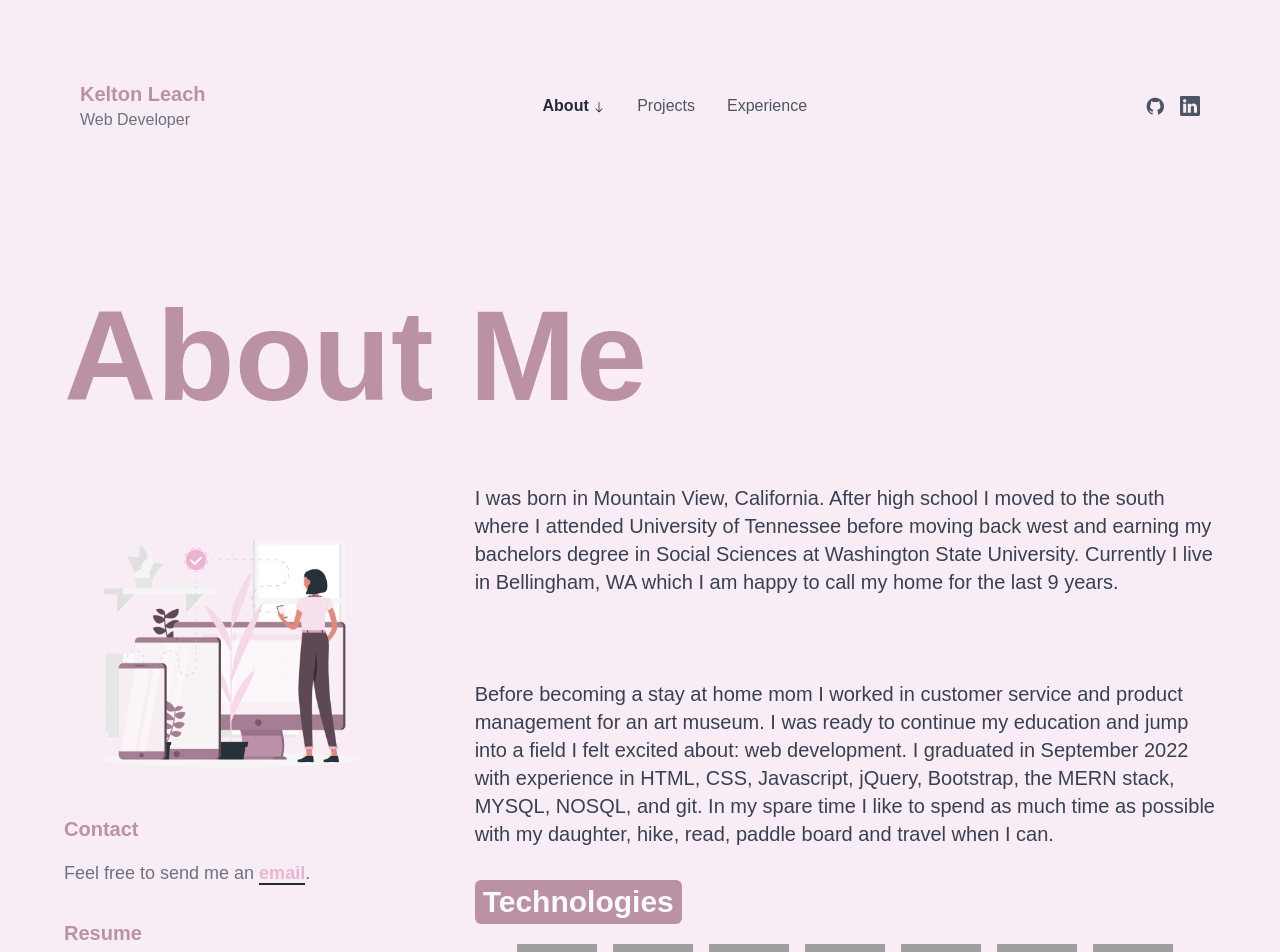
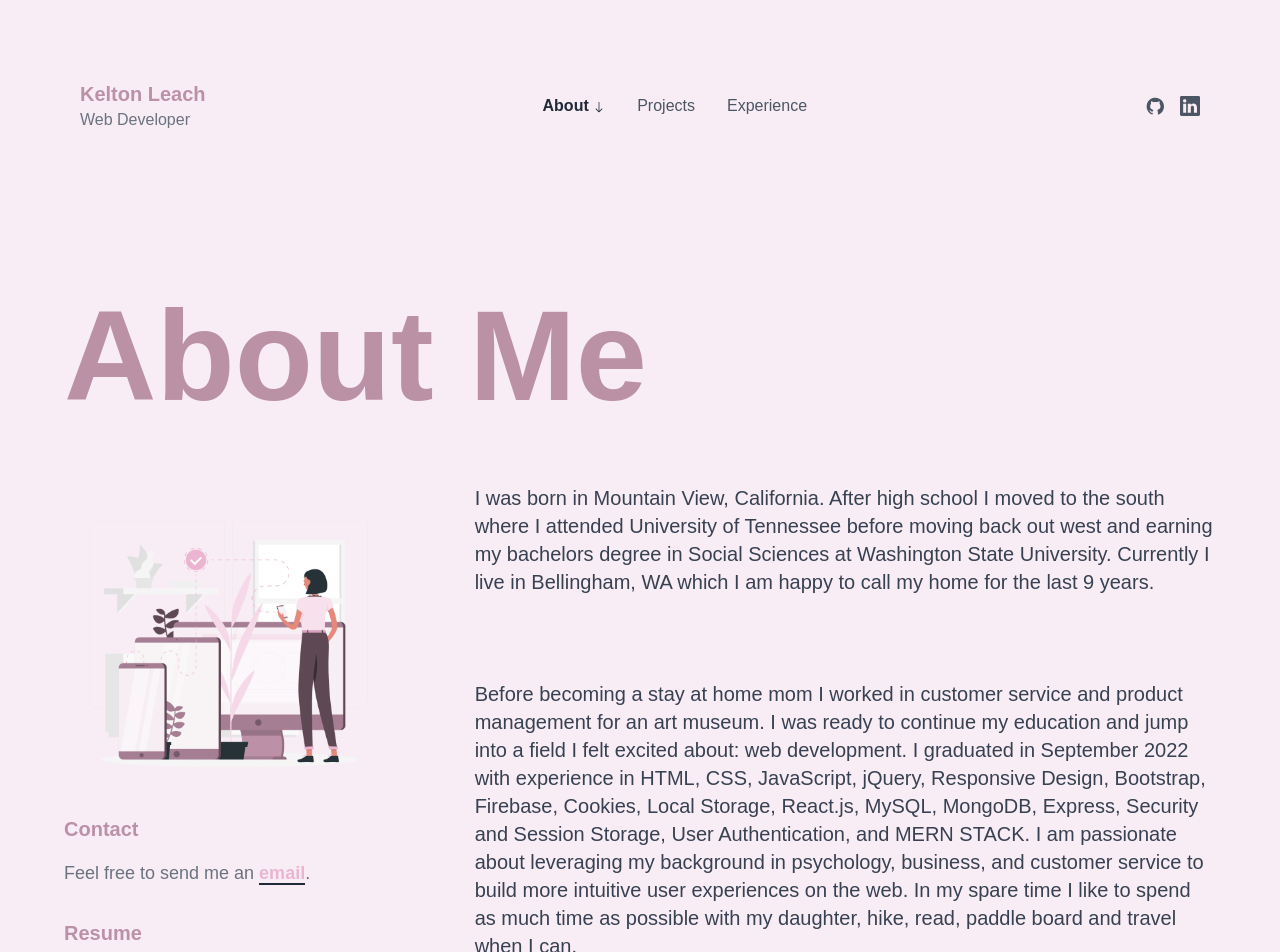
Before and after one commit to Keltonlea/keltonleach-website, a Next.js app: page /about in a window 1280 px wide. Shown: the top 952 px of the page. Built offline with nearby package versions, Linux system fonts and the light colour scheme; grey boxes are pictures that could not be loaded.

Commit message:
updated about me

```diff
--- a/components/AboutMe.js
+++ b/components/AboutMe.js
@@ -75,7 +75,7 @@ const userData = {
           <div className="col-span-1 md:col-span-2">
             <p className="text-xl text-gray-700 mb-4 dark:text-gray-300">
             I was born in Mountain View, California. After high school I moved to the south
-             where I attended University of Tennessee before moving back west and earning my bachelors degree in Social Sciences at
+             where I attended University of Tennessee before moving back out west and earning my bachelors degree in Social Sciences at
              Washington State University. Currently I live in Bellingham, WA which I am happy
           to call my home for the last 9 years.                 <br></br>
                 <br></br>
@@ -83,8 +83,10 @@ const userData = {
                 <br></br>
                 Before becoming a stay at home mom I worked in customer service and product management
           for an art museum. I was ready to continue my education and jump into a field I
-          felt excited about: web development. I graduated in September 2022 with experience in HTML, CSS, Javascript, jQuery,
-          Bootstrap, the MERN stack, MYSQL, NOSQL, and git. In my spare time I like to spend as much time as possible with my daughter,
+          felt excited about: web development. I graduated in September 2022 with experience in HTML, CSS, JavaScript,
+          jQuery, Responsive Design, Bootstrap, Firebase, Cookies, Local Storage, React.js, MySQL, MongoDB, Express,
+          Security and Session Storage, User Authentication, and MERN STACK. I am passionate about leveraging my background in psychology,
+          business, and customer service to build more intuitive user experiences on the web. In my spare time I like to spend as much time as possible with my daughter,
           hike, read, paddle board and travel when I can.             </p>
 
             <h1 className="text-3xl rounded-md px-2 py-1 inline-block font-bold text-gray-50 mt-4" style={{backgroundColor: '#bb91a6'}}>
```
